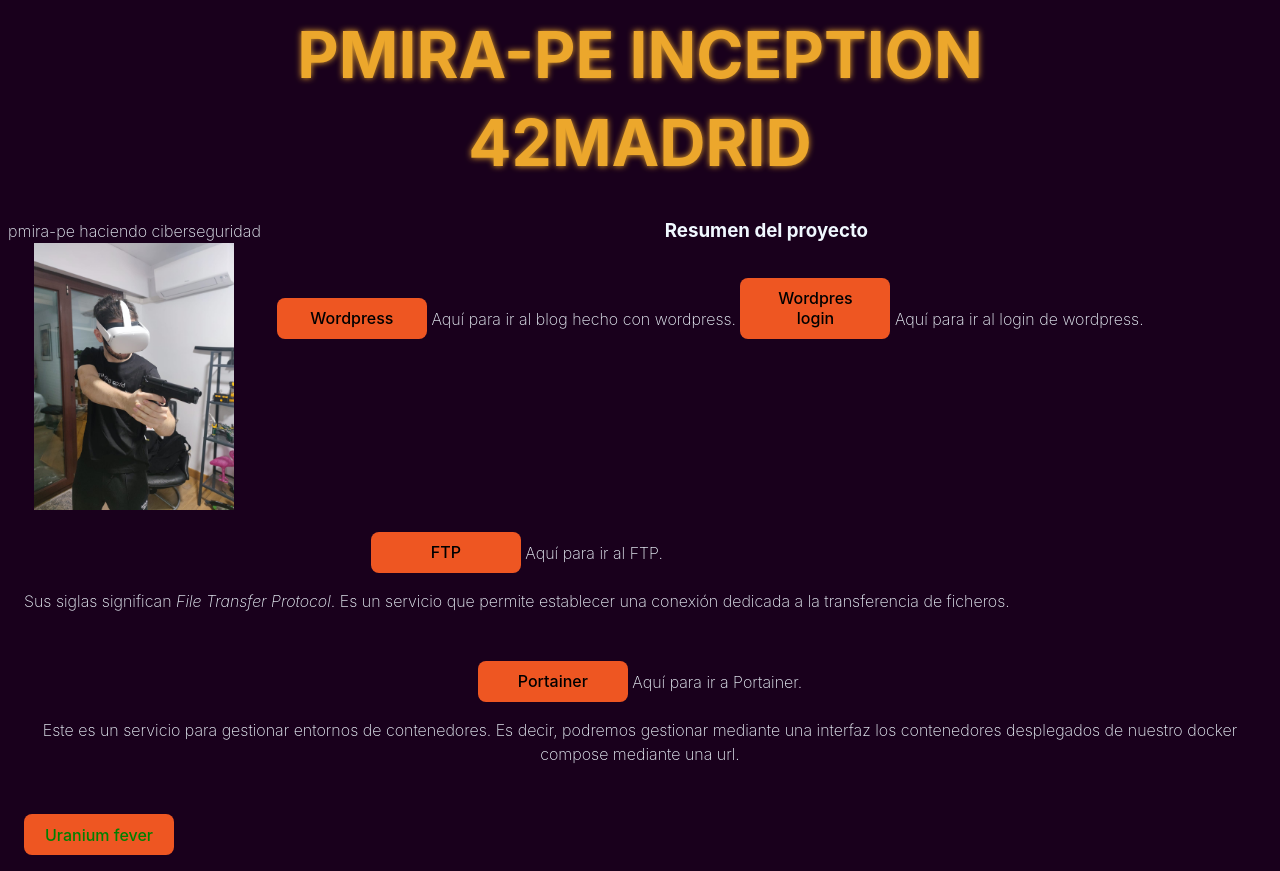
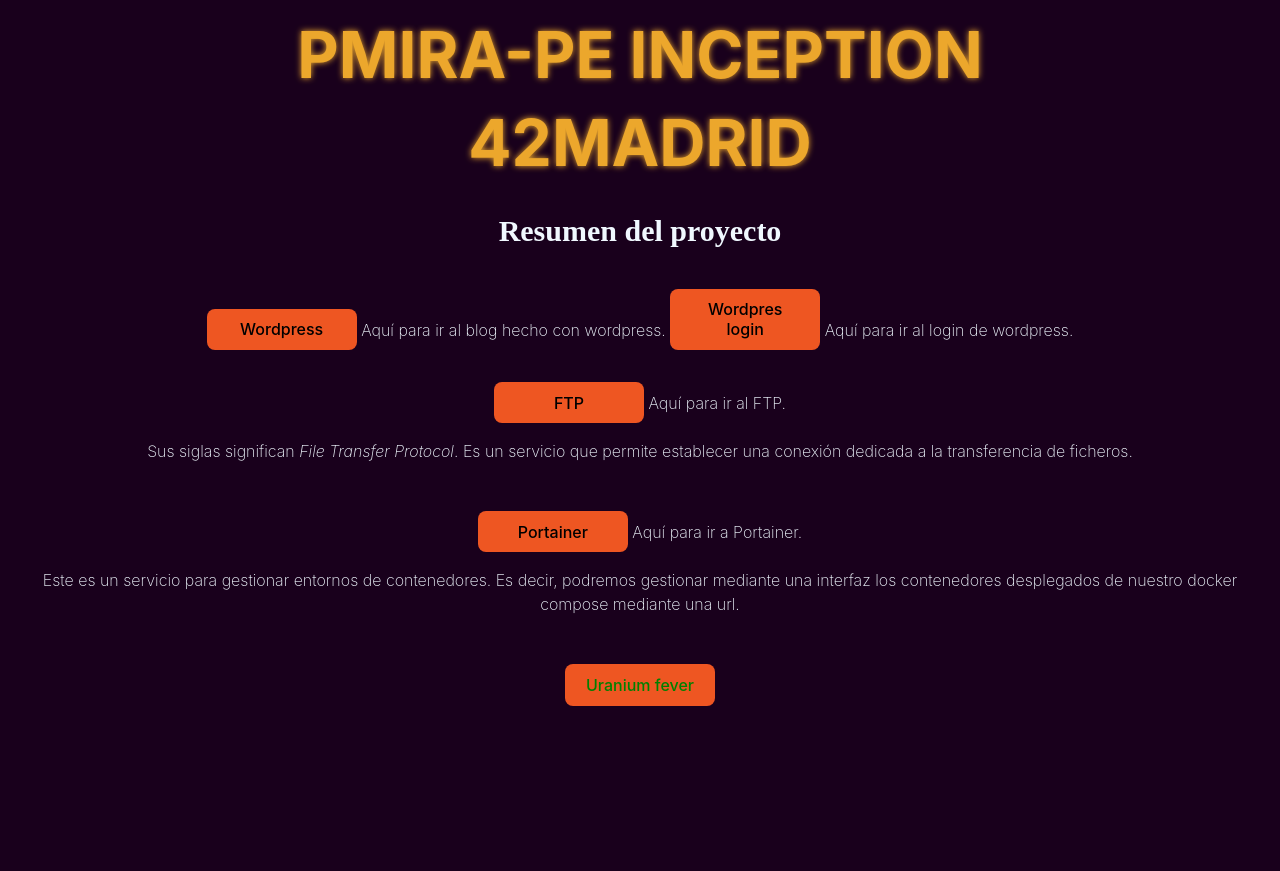
Before and after one commit to Pablichu/my_first_svelte-static-web, a Svelte app: page / in a window 1280 px wide. After the commit the page ends 800 px from the top, so only its background shows below. Built offline with nearby package versions, Linux system fonts and the light colour scheme.

Commit message:
Trying to fix my page

```diff
--- a/src/App.svelte
+++ b/src/App.svelte
@@ -44,14 +44,13 @@
   </h1>
 
   {#if !uranium_fever}
-  <nav>
+  <!-- <nav>
     <div style="position:relative">pmira-pe haciendo ciberseguridad</div>
     <img style="width: 200px;" alt="cibersecurity" src="/src/assets/ciberseguridad.jpeg"/>
-  </nav>
+  </nav> -->
 
-  <h3>Resumen del proyecto</h3>
-
-  <div>
+  <div class='text'>
+    <h3>Resumen del proyecto</h3>
     <div class='button_explain'>
       <button>Wordpress</button>
       Aquí para ir al blog hecho con wordpress.
@@ -93,20 +92,3 @@
     {/each}
   </div>
   {/if}
-
-
-<style>
-
-  .main_title {
-    font-family:Inter;
-    font-size: 4em;
-    COLOR: #ECA72C;
-    text-shadow: 0px 0px 6px #ECA72C;
-  }
-
-  span {
-    position: absolute;
-    font-size: 5vw;
-    user-select: none;
-  }
-</style>
--- a/src/app.css
+++ b/src/app.css
@@ -12,15 +12,17 @@
 
 }
 
+.main_title {
+  font-family:Inter;
+  font-size: 4em;
+  COLOR: #ECA72C;
+  text-shadow: 0px 0px 6px #ECA72C;
+}
+
 nav {
   float: left;
   position: relative;
   top:50%;
-}
-
-.button_explain {
-  float: left;
-  padding: 1em;
 }
 
 button {
@@ -42,3 +44,24 @@
 button:focus-visible {
   outline: 6px auto 6em;
 }
+
+span {
+  position: absolute;
+  font-size: 5vw;
+  user-select: none;
+}
+
+.button_explain {
+
+  padding: 1em;
+}
+
+h3{
+  font-size: 30px;
+  font-family: Poppins;
+}
+
+.text{
+  text-align: center;
+
+}
```
